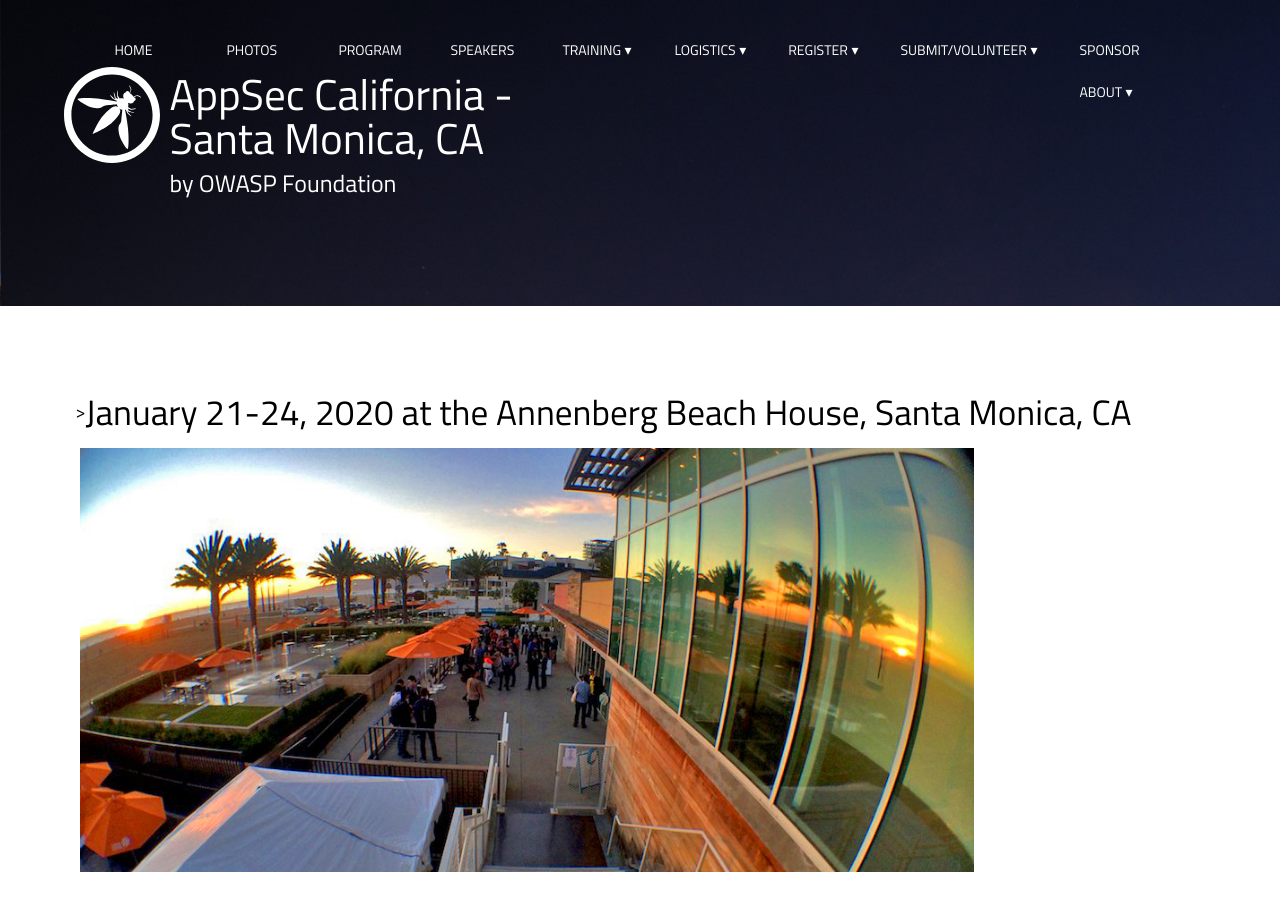
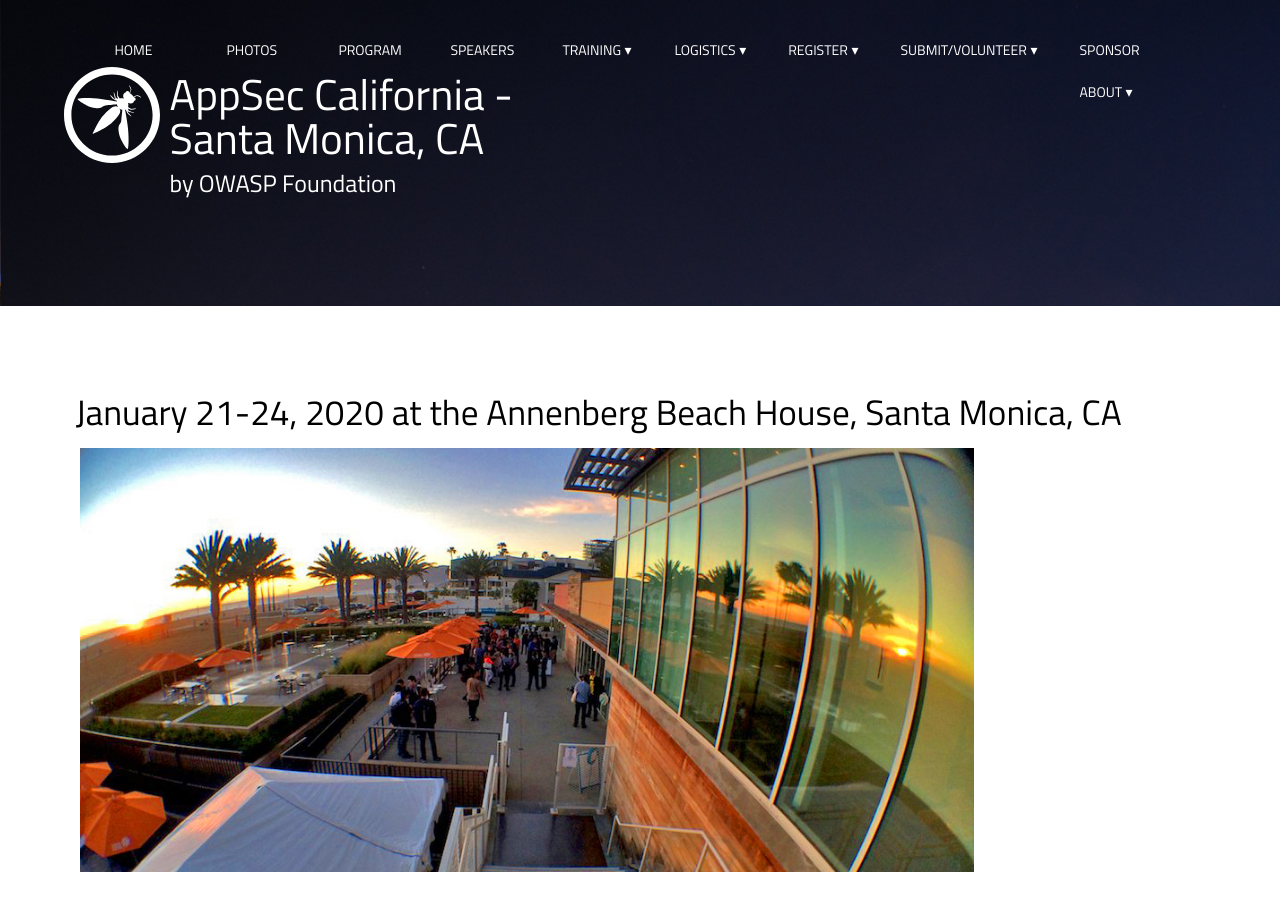
Before and after one commit to OWASP/2020-appseccalifornia, a Jekyll site: the page built from index.html, in a window 1280 px wide and 900 px high. Built offline with Jekyll 4.4.1, drawn with Linux system fonts in a browser that asks for light colours; some web fonts are replaced; comment, search, counter and statistics services are not loaded.

Commit message:
playing with layout

```diff
--- a/index.html
+++ b/index.html
@@ -11,7 +11,7 @@
 <br>
 <br>
 <div class="column">
-<div class="row" style="text-align:center;">><h2>January 21-24, 2020 at the Annenberg Beach House, Santa Monica, CA</h2></div>
+<div class="row" style="text-align:center;"><h2>January 21-24, 2020 at the Annenberg Beach House, Santa Monica, CA</h2></div>
 <div class="row"><img src="../assets/images/fisheye.jpg" width="80%" align="center" style="padding:5px;"></div>
 <br>
 <div class="row"><div width="20%" align="left"><button name="cftButton" class="button" onclick="window.location.href='https://signup.com/go/QGXzxkB';">Click Here To Volunteer!</button><strong>Thanks to everyone for your CFP and CFT submissions! We have now closed the submission process.</strong></div>
```
